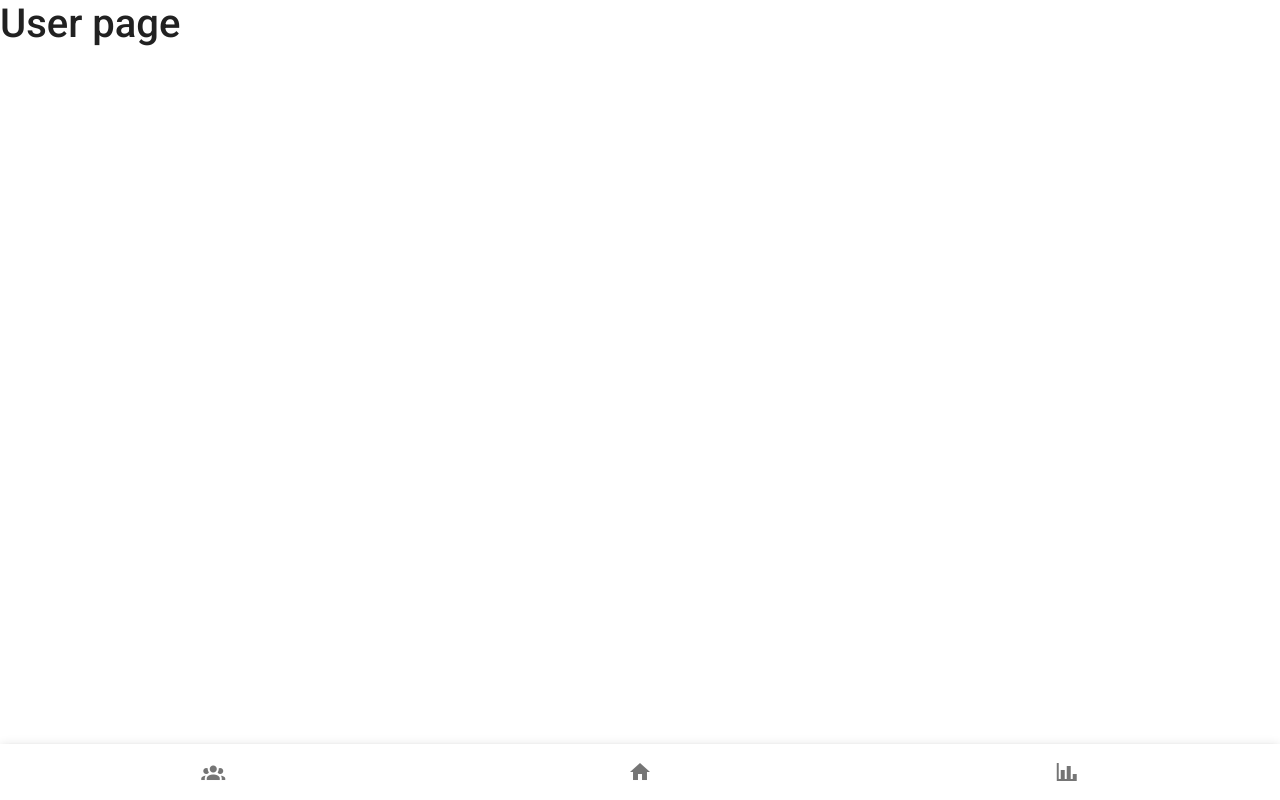
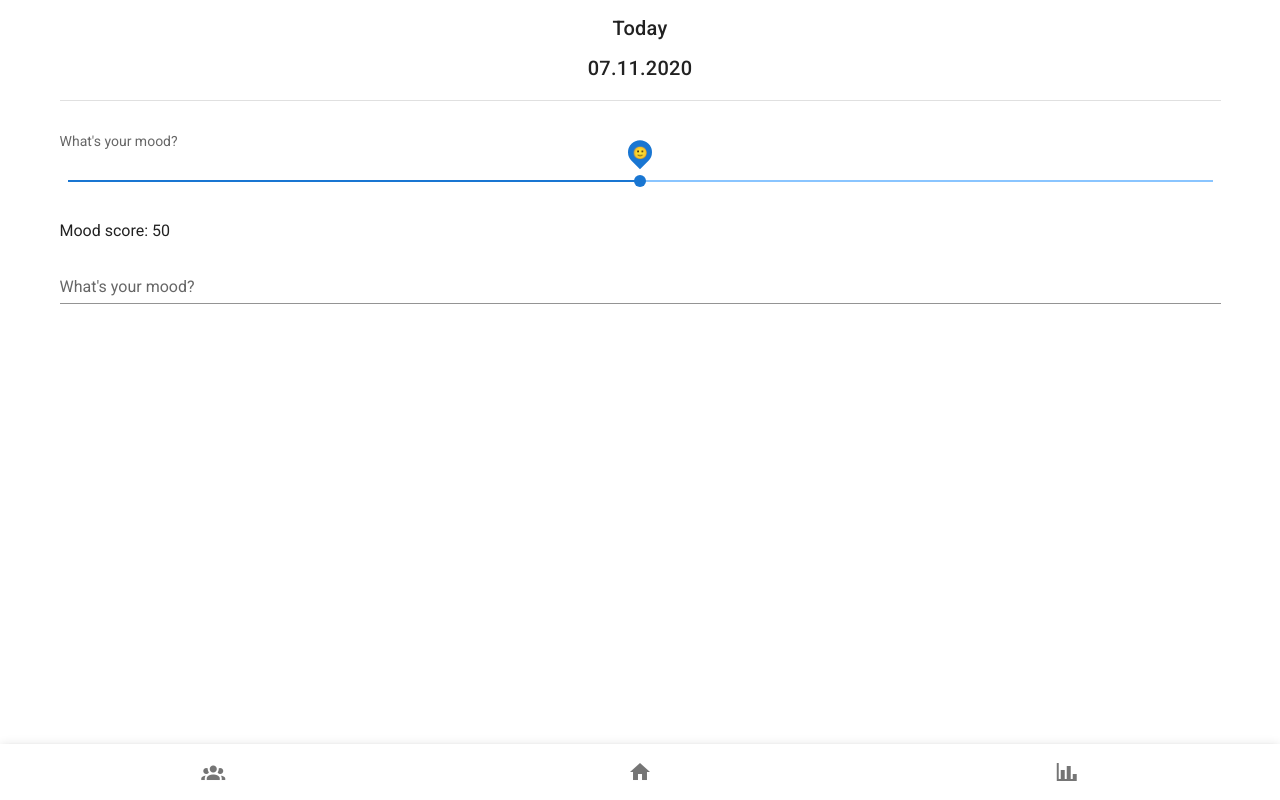
Before and after one commit to Neighbormood/neighbormood, a Vue app in the folder client/: page /user in a window 1280 px wide. Built offline with nearby package versions, Linux system fonts and the light colour scheme.

Commit message:
Added content to Users page

```diff
--- a/client/package.json
+++ b/client/package.json
@@ -12,6 +12,7 @@
     "bootstrap": "^4.5.3",
     "bootstrap-vue": "^2.18.1",
     "core-js": "^3.6.5",
+    "moment": "^2.29.1",
     "vue": "^2.6.12",
     "vue-router": "^3.2.0",
     "vuetify": "^2.2.11",
--- a/client/src/views/User.vue
+++ b/client/src/views/User.vue
@@ -1,5 +1,71 @@
 <template>
-  <div id="user-view">
-    <h1>User page</h1>
+  <div id="user-view" class="container">
+    <h1 class="title">Today</h1>
+    <h1 class="title">{{ today }}</h1>
+    <v-divider />
+
+    <v-subheader class="pl-0">
+      What's your mood?
+    </v-subheader>
+    <v-slider v-model="slider" :thumb-size="24" thumb-label="always">
+      <template v-slot:thumb-label="{ value }">
+        {{ satisfactionEmojis[Math.min(Math.floor(value / 10), 9)] }}
+      </template>
+    </v-slider>
+
+    <p>Mood score: {{ slider }}</p>
+    <v-text-field label="What's your mood?"></v-text-field>
+    <!-- <v-btn @click="increaseScore(player_one)">
+      <v-icon large>yo</v-icon>
+    </v-btn>
+    <h3>{{ player_one.score }}</h3> -->
   </div>
 </template>
+
+
+<script>
+import moment from "moment";
+
+export default {
+  data() {
+    return {
+      player_one: {
+        score: 0
+      },
+      today: moment(String(new Date())).format("DD.MM.YYYY"),
+      satisfactionEmojis: [
+        "😭",
+        "😢",
+        "☹️",
+        "🙁",
+        "😐",
+        "🙂",
+        "😊",
+        "😁",
+        "😄",
+        "😍"
+      ],
+      slider: 50
+    };
+  }
+
+  /*  methods: {
+    increaseScore(player) {
+      player.score += 1;
+
+      console.log(player.score);
+    },
+    decreaseScore(player) {
+      if (player.score > 0) {
+        player.score -= 1;
+      }
+    }
+  } */
+};
+</script>
+
+<style>
+.title {
+  text-align: center;
+}
+</style>
```
Also changed, not shown: 1 other file (tests, documents, lock files or other folders).
